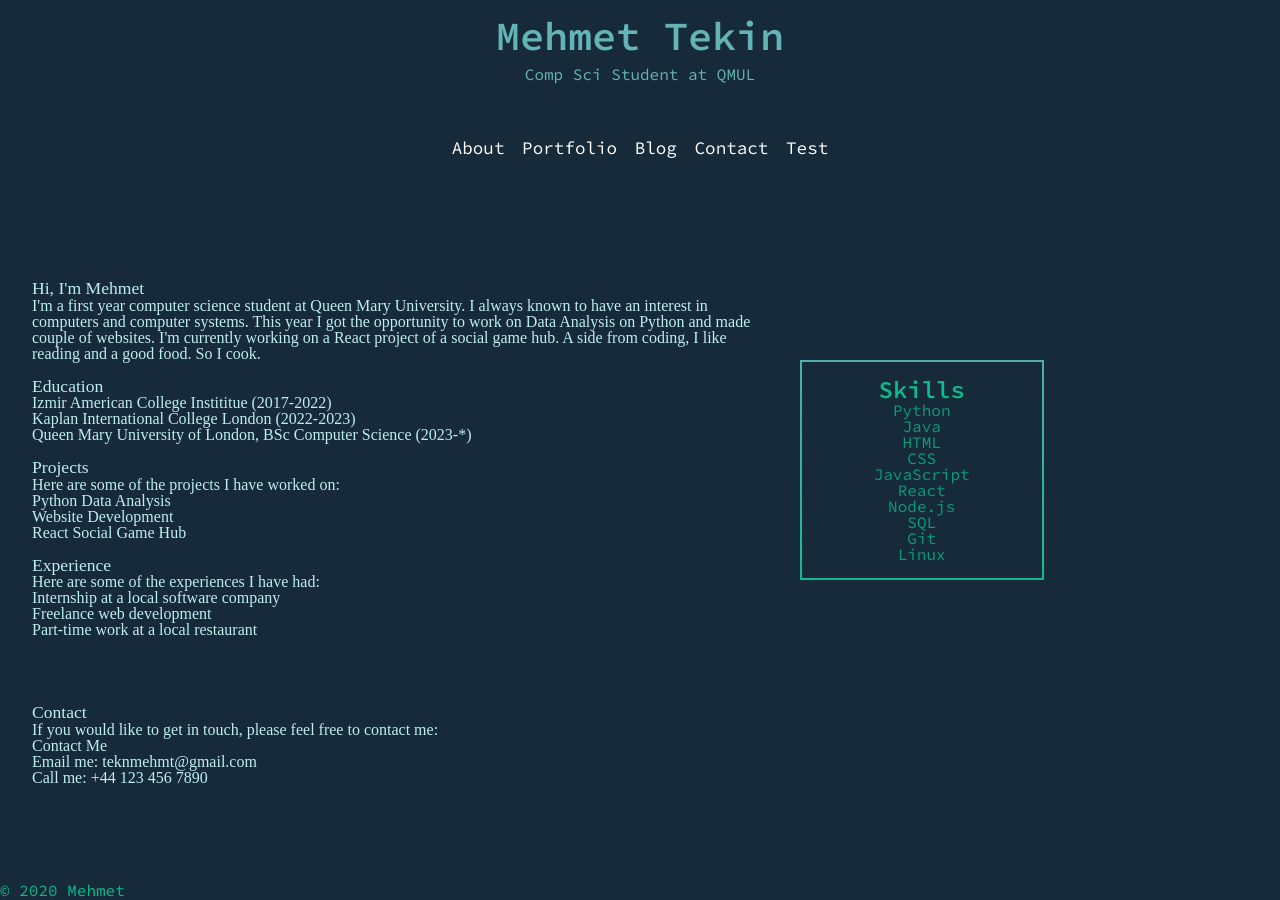
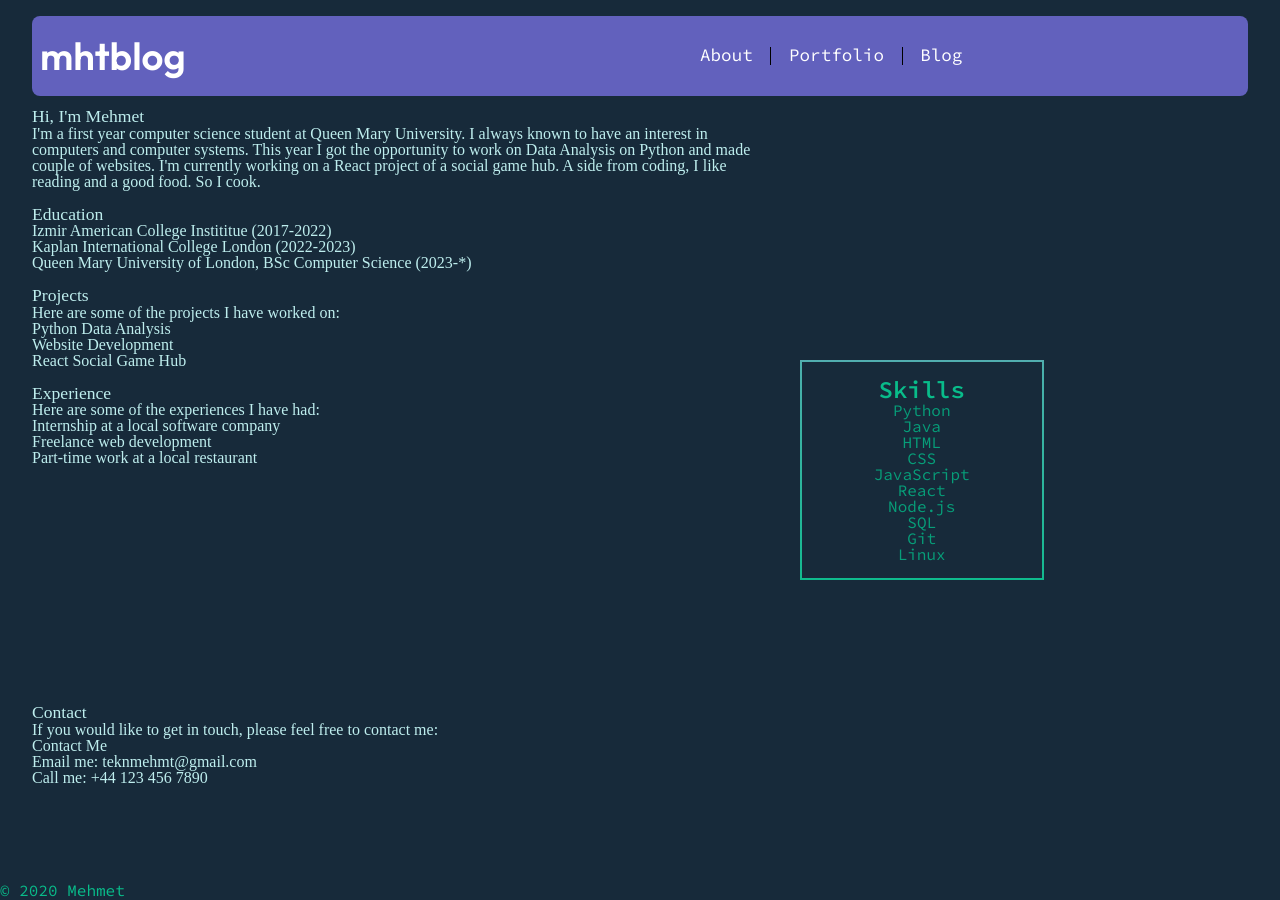
Before and after one commit to mhttekin/cvwebsite, a PHP site: page / in a window 1280 px wide. Run offline with PHP 8.4, Linux system fonts and the light colour scheme; some web fonts are replaced.

Commit message:
header not global

```diff
--- a/css/blogphp.css
+++ b/css/blogphp.css
@@ -120,7 +120,7 @@
   height:100%;
 }
 .hiya {
-  border: 2px solid red !important;
+  border: 1.7px solid red !important;
 }
 
 .postForm input {
@@ -146,7 +146,7 @@
   border-radius: 0;
   padding: 1em;
   padding-left: 2em;
-  padding-right: 2em;
+  padding-right: mhtblog2em;
   font-family: Outfit;
   font-weight: 400;
   background-color: #C8B56A;
@@ -156,7 +156,7 @@
     padding: 10px;
     border: 1px solid #ccc;
     border-radius: 5px;
-    background-color: #0ff9f9;
+    background-color: #FFFFFF;
     font-family: Outfit;
 }
 
--- a/css/style.css
+++ b/css/style.css
@@ -25,6 +25,45 @@ html, body, .grid-container {
     min-height: 850px;
     height: auto;
 }
+
+.main-content {
+    margin-top: -3em;
+    grid-column-start: 1;
+    grid-column-end: 4;
+    grid-row-start: 2;
+    grid-row-end: 5;
+}
+.footer-content {
+    position: absolute;
+    bottom: 0; /* Align to the bottom of the .grid-container */
+    left: 0; /* Align to the left of the .grid-container */
+    width: 100%; /* Span the full width of the .grid-container */
+    height: 100%; /* Set the height of the footer */
+    grid-column-start: 1;
+    grid-column-end: 6;
+    grid-row: 5;
+}
+.header-content {
+  grid-column-start: 1;
+  grid-column-end: 6;
+  grid-row: 1;
+  box-shadow: 1em;
+  background-color: #6261BD;
+  justify-content: space-between;
+  align-items: center;
+  display: flex;
+  flex-direction: row;
+  height: 4em;
+  padding: 0.5em;
+  border-radius: 0.5em;
+}
+#header h1 {
+  color: white;
+  font-family: Outfit;
+  font-weight: 600;
+  font-size: 2.4em;
+  padding-bottom: 0;
+}
 nav ul {
     display: flex;
     list-style-type: none; /* Remove bullet points from list */
@@ -44,53 +83,29 @@ nav ul li {
     margin-right: 1em;
 
 }
-
 nav ul li a:hover {
     color: #AEEAEA;
 }
 nav ul li:last-child {
     margin-right: 0;
 }
-.nav-content {
-    margin-top: -3em;
-    grid-column-start: 1;
-    grid-column-end: 6;
-    grid-row: 2;
-    text-align: center;
+#header {
+  flex: 1;
+  justify-content: left;
+  width:25em;
 }
-.main-content {
-    margin-top: -3em;
-    grid-column-start: 1;
-    grid-column-end: 4;
-    grid-row-start: 3;
-    grid-row-end: 5;
+#navbar {
+  flex: 2;
+  text-align: center;
 }
-.header-content {
-    grid-column-start:1;
-    grid-column-end: 6;
-    grid-row: 1;
+#navbar ul li{
+  border-right: solid 1px black;
+  padding-right: 1em;
 }
-.footer-content {
-    position: absolute;
-    bottom: 0; /* Align to the bottom of the .grid-container */
-    left: 0; /* Align to the left of the .grid-container */
-    width: 100%; /* Span the full width of the .grid-container */
-    height: 100%; /* Set the height of the footer */
-    grid-column-start: 1;
-    grid-column-end: 6;
-    grid-row: 5;
+#navbar ul li:last-child {
+  border: 0;
 }
-#header {
-    width: 100%;
-    text-align: center;
-    font-family: Source Code Pro;
-    color: #63B3B7
-}
-#header h1 {
-    font-size: 2.5em;
-    font-weight: 600;
-    padding-bottom: 10px;
-}
+
 #section1, #section2, #section3, #section4, .footer-content {
     font-family: Encode Sans Expanded;
     font-weight: 300;
--- a/index.html
+++ b/index.html
@@ -11,18 +11,13 @@
     <div class="grid-container">
         <div class="header-content">
             <header id="header">
-                    <h1>Mehmet Tekin</h1>
-                    <p>Comp Sci Student at QMUL</p>
+                    <h1>mhtblog</h1>
             </header>
-        </div>
-        <div class="nav-content">
             <nav id="navbar">
                 <ul>
                     <li><a href="index.html">About</a></li>
                     <li><a href="portfolio.html">Portfolio</a></li>
-                    <li><a href="blog.html">Blog</a></li>
-                    <li><a href="contact.html">Contact</a></li>
-                    <li><a href="blogpage.html">Test</a></li>
+                    <li><a href="php/blogpage.php">Blog</a></li>
                 </ul>
             </nav>
         </div>
--- a/php/addEntry.php
+++ b/php/addEntry.php
@@ -22,8 +22,7 @@ session_start();
                <ul>
                   <li><a href="/index.html">About</a></li>
                   <li><a href="/portfolio.html">Portfolio</a></li>
-                  <li><a href="/blog.html">Blog</a></li>
-                  <li><a href="contact.html">Contact</a></li>
+                  <li><a href="/php/blogpage.php">Blog</a></li>
                </ul>
             </nav>
          </div>
```
Also changed, not shown: blog.html (+2 -6 lines), php/blogpage.php (+4 -6 lines), portfolio.html (+2 -6 lines).
